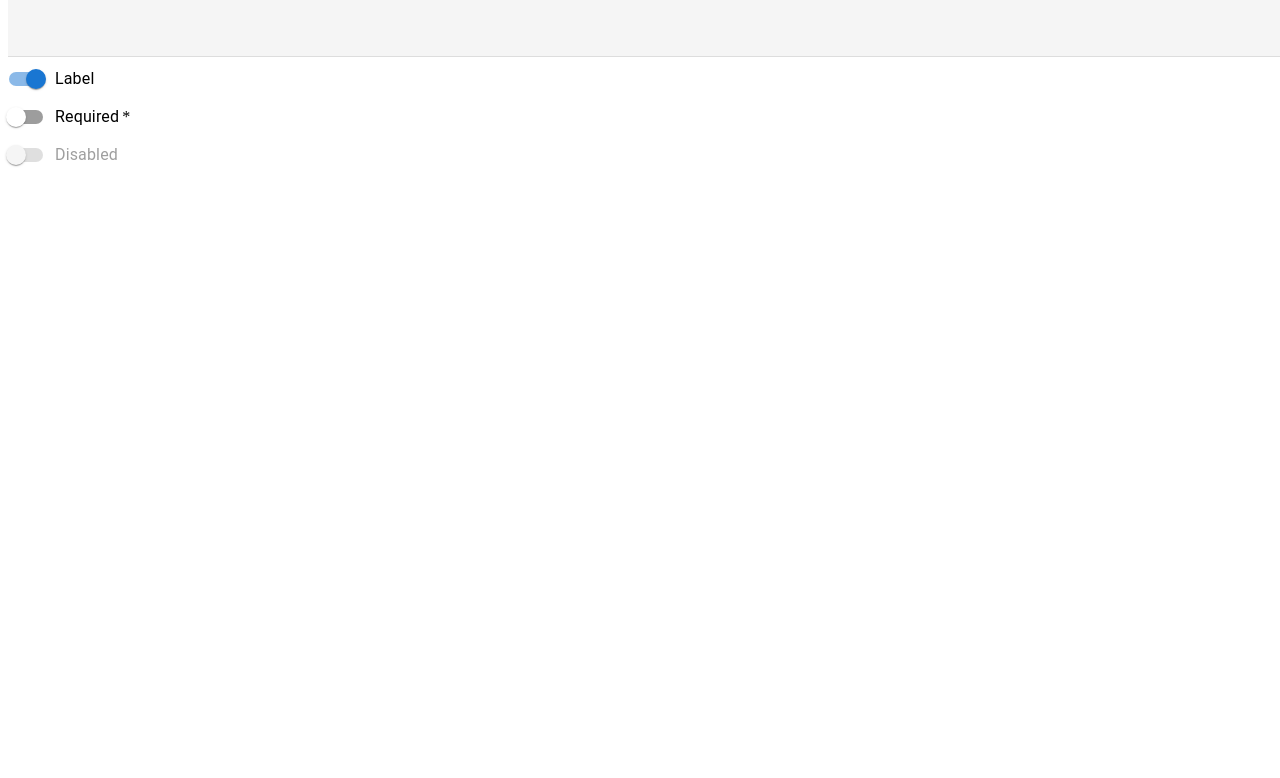
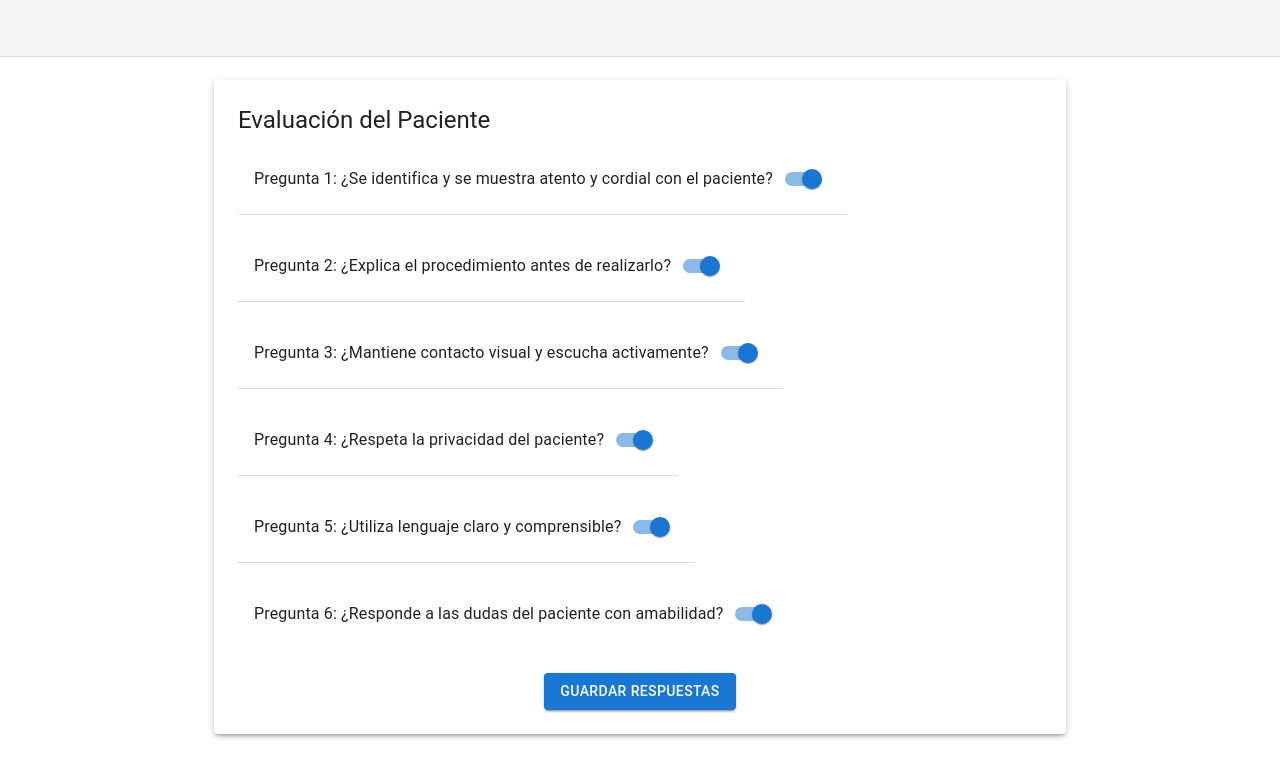
Before and after one commit to sercutos/uvecoe, a React (Vite) app: page /evaluation in a window 1280 px wide. Shown: the top 778 px of the page. Built offline with nearby package versions, Linux system fonts and the light colour scheme; some icons are missing.

Commit message:
Añadido pagina preguntas y evaluacion

```diff
--- a/src/renderer/pages/evaluation/evaluation.jsx
+++ b/src/renderer/pages/evaluation/evaluation.jsx
@@ -1,21 +1,77 @@
+
+import React, { useState } from "react";
 import Toolbar from "../../components/Toolbar";
-import { useNavigate } from "react-router-dom";
-import { FormGroup, FormControlLabel, Switch } from '@mui/material';
 
-export default function Evaluation() {
-  const navigate = useNavigate();
+import { styled } from '@mui/material/styles';
+import { CssBaseline, Container, Grid, Paper, Typography, Switch, Box, Button, FormGroup, FormControlLabel, } from "@mui/material";
+
+
+export default function QuestionPage() {
+  const questions = [
+    "¿Se identifica y se muestra atento y cordial con el paciente?",
+    "¿Explica el procedimiento antes de realizarlo?",
+    "¿Mantiene contacto visual y escucha activamente?",
+    "¿Respeta la privacidad del paciente?",
+    "¿Utiliza lenguaje claro y comprensible?",
+    "¿Responde a las dudas del paciente con amabilidad?"
+  ];
+
+  // Estado para manejar los switches
+  const [answers, setAnswers] = useState(
+    questions.map(() => true) // todas activadas por defecto
+  );
+
+  const handleToggle = (index) => {
+    const newAnswers = [...answers];
+    newAnswers[index] = !newAnswers[index];
+    setAnswers(newAnswers);
+  };
+
+  const handleSave = () => {
+    console.log("Respuestas guardadas:", answers);
+    alert("Respuestas guardadas correctamente");
+  };
+
   return (
-    <>
-     <Toolbar />
-      <div style={{ marginTop: '60px' }}>   {/* Para que el toolbar no tape el contenido */}
-
-        <FormGroup>
-          <FormControlLabel control={<Switch defaultChecked />} label="Label" />
-          <FormControlLabel required control={<Switch />} label="Required" />
-          <FormControlLabel disabled control={<Switch />} label="Disabled" />
-        </FormGroup>
-      </div>
-
-    </>
+    <React.Fragment>
+      <CssBaseline />
+      <Toolbar />
+      <Container maxWidth="md" sx={{ mt: 10 }}>
+        <Paper elevation={3} sx={{ p: 3 }}>
+          <Typography variant="h5" gutterBottom>
+            Evaluación del Paciente
+          </Typography>
+          <Grid container spacing={2}>
+            {questions.map((question, index) => (
+              <Grid item xs={12} key={index}>
+                <Box
+                  sx={{
+                    display: "flex",
+                    justifyContent: "space-between",
+                    alignItems: "center",
+                    p: 2,
+                    borderBottom: index !== questions.length - 1 ? "1px solid #ddd" : "none"
+                  }}
+                >
+                  <Typography variant="body1">
+                    {`Pregunta ${index + 1}: ${question}`}
+                  </Typography>
+                  <Switch
+                    checked={answers[index]}
+                    onChange={() => handleToggle(index)}
+                    color="primary"
+                  />
+                </Box>
+              </Grid>
+            ))}
+          </Grid>
+          <Box sx={{ textAlign: "center", mt: 3 }}>
+            <Button variant="contained" color="primary" onClick={handleSave}>
+              Guardar respuestas
+            </Button>
+          </Box>
+        </Paper>
+      </Container>
+    </React.Fragment>
   );
 }
--- a/src/renderer/pages/questions/questions.jsx
+++ b/src/renderer/pages/questions/questions.jsx
@@ -1,15 +1,69 @@
+
+import React, { useState } from "react";
 import Toolbar from "../../components/Toolbar";
-import { useNavigate } from "react-router-dom";
 
-export default function Questions() {
-  const navigate = useNavigate();
+import { styled } from '@mui/material/styles';
+import { CssBaseline, Container, Grid, Paper, Typography, Switch, Box, Button, FormGroup, FormControlLabel, } from "@mui/material";
+
+
+export default function EvaluationPage() {
+  const questions = [
+    "¿Se identifica y se muestra atento y cordial con el paciente?",
+    "¿Explica el procedimiento antes de realizarlo?",
+    "¿Mantiene contacto visual y escucha activamente?",
+    "¿Respeta la privacidad del paciente?",
+    "¿Utiliza lenguaje claro y comprensible?",
+    "¿Responde a las dudas del paciente con amabilidad?"
+  ];
+
+  // Estado para manejar los switches
+  const [answers, setAnswers] = useState(
+    questions.map(() => true) // todas activadas por defecto
+  );
+
+  const handleToggle = (index) => {
+    const newAnswers = [...answers];
+    newAnswers[index] = !newAnswers[index];
+    setAnswers(newAnswers);
+  };
+
+  const handleSave = () => {
+    console.log("Respuestas guardadas:", answers);
+    alert("Respuestas guardadas correctamente");
+  };
+
   return (
-    <>
-     <Toolbar />
-      <div style={{ marginTop: '60px' }}>   {/* Para que el toolbar no tape el contenido */}
-        <p>Vista Questions</p>
-      </div>
+    <React.Fragment>
+      <CssBaseline />
+      <Toolbar />
+      <Container maxWidth="md" sx={{ mt: 10 }}>
+        <Paper elevation={3} sx={{ p: 3 }}>
+          <Typography variant="h5" gutterBottom>
+            Preguntas:
+          </Typography>
+          <Grid container spacing={2} direction="column">
+            {questions.map((question, index) => (
+              <Grid item xs={12} sm={12} md={12} key={question}>
+                <Box
+                  sx={{
+                    display: "flex",
+                    justifyContent: "space-between",
+                    alignItems: "center",
+                    width: "100%",
+                    p: 2,
+                    borderBottom: index !== questions.length - 1 ? "1px solid #ddd" : "none"
+                  }}
+                >
+                  <Typography variant="body1" sx={{ flex: 1 }}>
+                    {`Pregunta ${index + 1}: ${question}`}
+                  </Typography>
 
-    </>
+                </Box>
+              </Grid>
+            ))}
+          </Grid>
+        </Paper>
+      </Container>
+    </React.Fragment>
   );
 }
```
